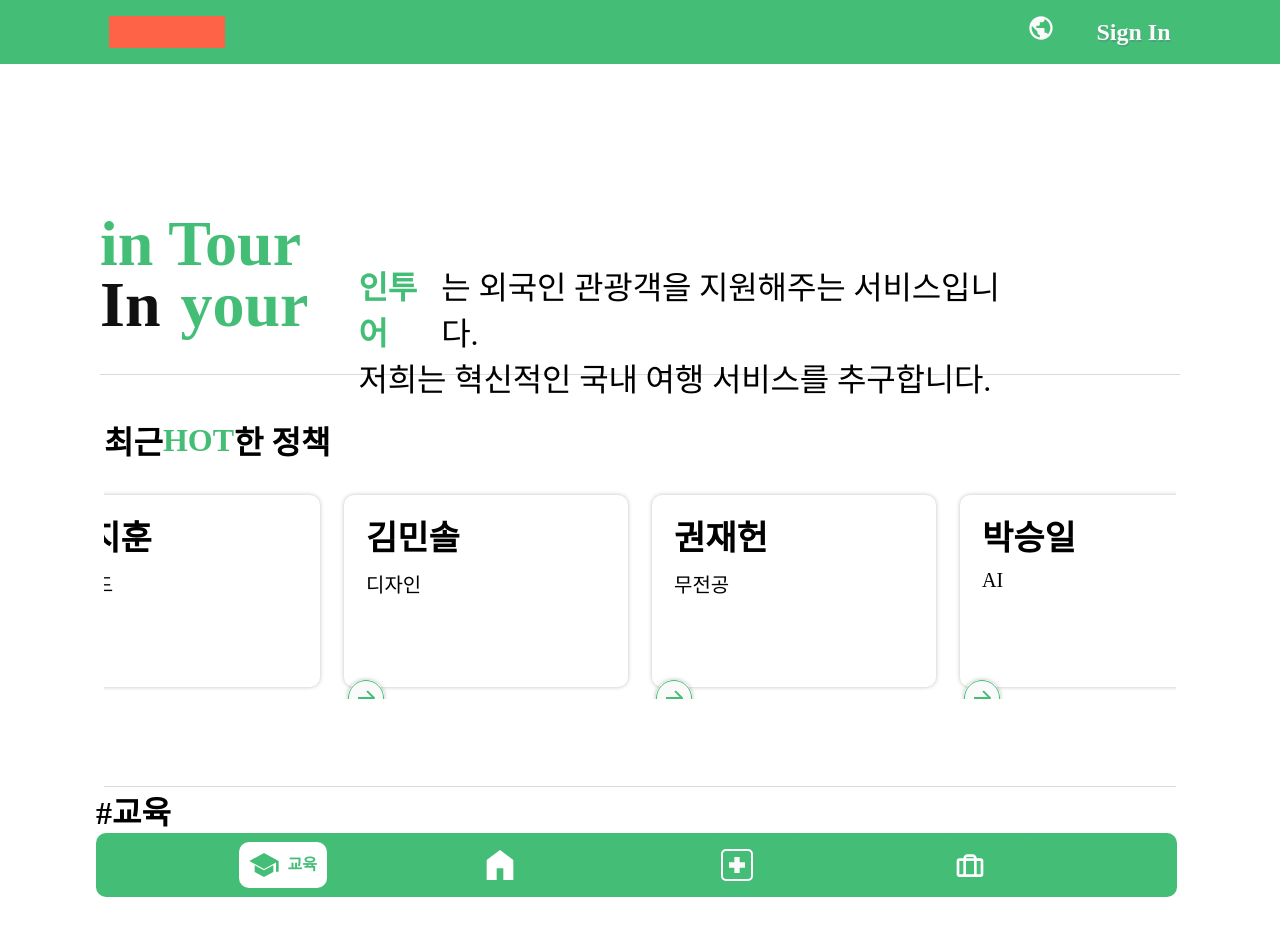
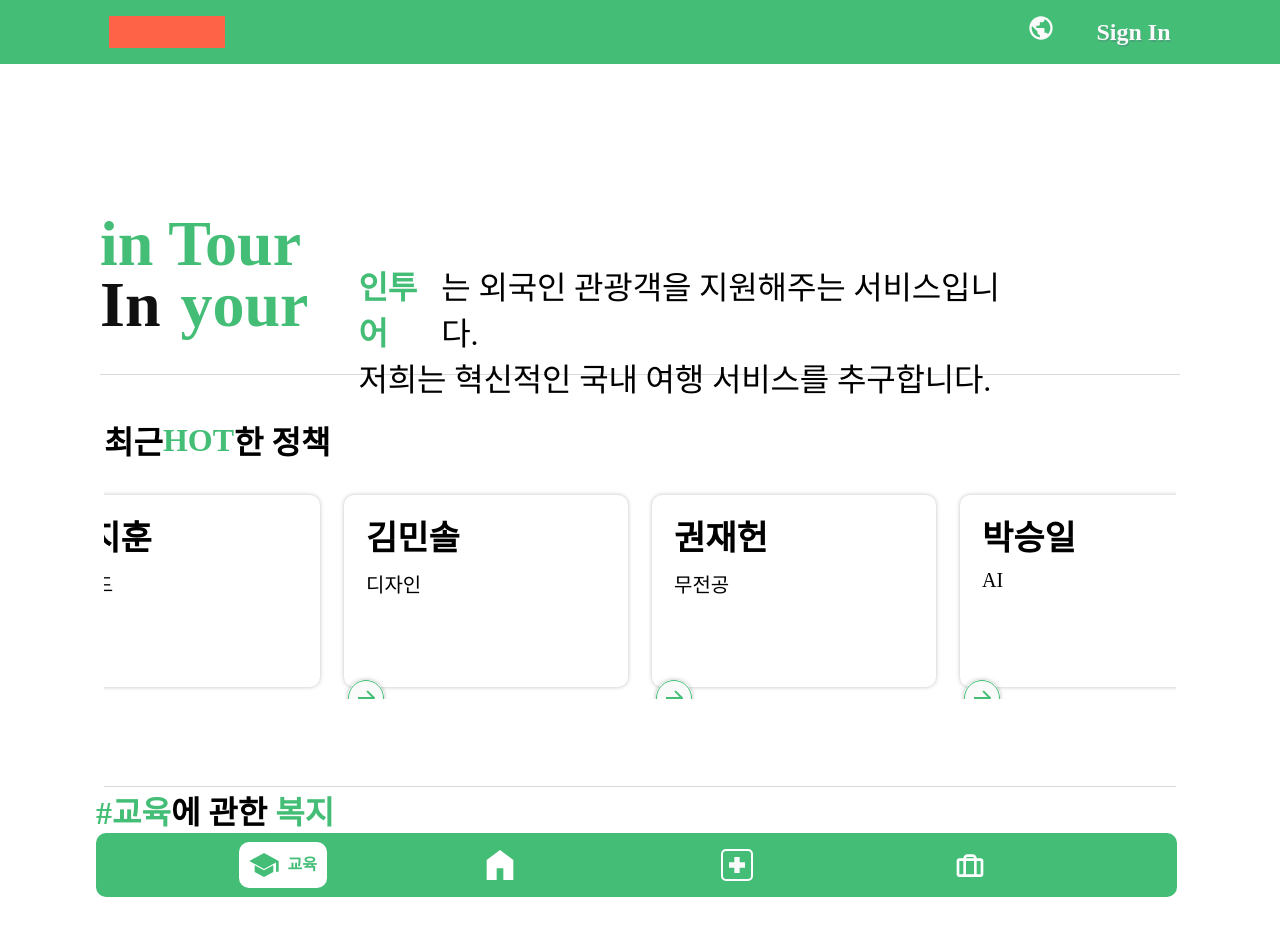
Before and after one commit to NexTach/hemargum-client, a React (Vite) app: page / in a window 1280 px wide. Shown: the top 936 px of the page. Built offline with nearby package versions, Linux system fonts and the light colour scheme.

Commit message:
title 수정

```diff
--- a/src/components/welfare.tsx
+++ b/src/components/welfare.tsx
@@ -22,13 +22,28 @@ const WelfareContainer = styled.div`
   height: 520px;
 `;
 
+const TitleWrapper = styled.div`
+  display: flex;
+  align-items: center;
+`;
+
 const Title = styled.h1`
+  color: #44be76;
+  font-family: Pretendard;
+  font-size: 32px;
+  font-style: normal;
+  font-weight: 700;
+  line-height: normal;
+`;
+
+const TitleBlack = styled.p`
   color: #000;
   font-family: Pretendard;
   font-size: 32px;
   font-style: normal;
   font-weight: 700;
   line-height: normal;
+  margin-right: 8px;
 `;
 
 const NavBar = styled.div`
@@ -78,12 +93,16 @@ function Welfare() {
   return (
     <WelfareWrapper>
       <WelfareContainer>
+        <TitleWrapper>
           <Title>
             {activeLogo === 'education' && '#교육'}
             {activeLogo === 'home' && '#주거'}
             {activeLogo === 'hospital' && '#병원'}
             {activeLogo === 'job' && '#취업'}
           </Title>
+          <TitleBlack>에 관한</TitleBlack>
+          <Title>복지</Title>
+        </TitleWrapper>
         <NavBar>
           <Logo isActive={activeLogo === 'education'} onClick={() => handleClick('education')}>
             {activeLogo === 'education' ? <EducationSvgRe /> : <EducationSvg />}
```
Lines whose indentation alone changed are shown as unchanged.
